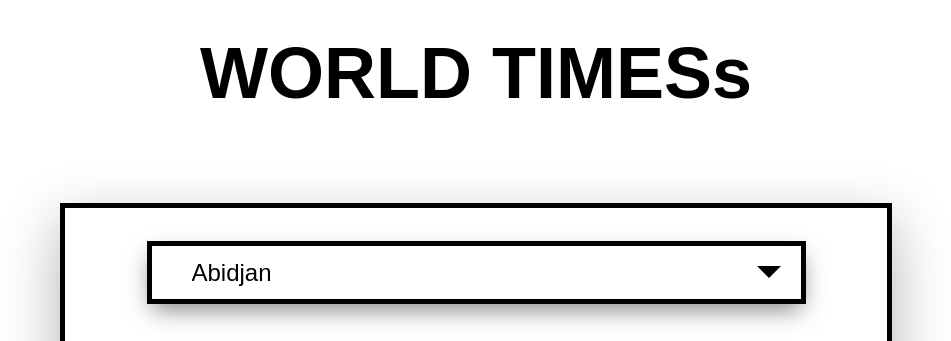
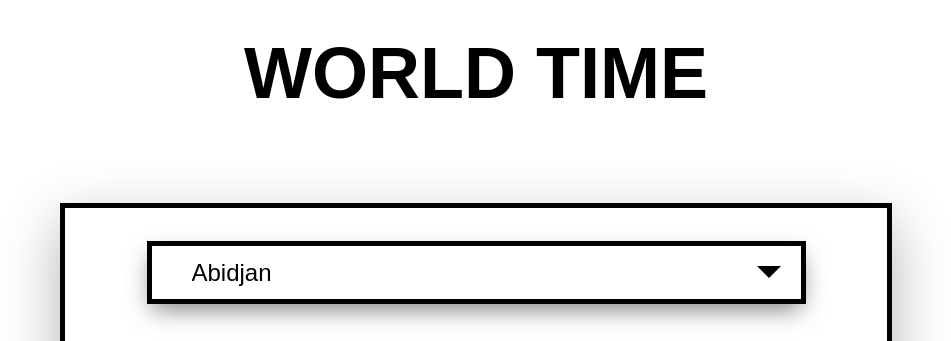
Before and after one commit to Manish20060829/Timezoneapp, a website: page dist/index.html in a window 1280 px wide. Shown: the top 341 px of the page, without its empty margins (164-1115 px from the left). Drawn offline with Linux system fonts and the light colour scheme.

Commit message:
index title changed

```diff
--- a/dist/index.html
+++ b/dist/index.html
@@ -9,7 +9,7 @@
     </head>
     <body>
 
-      <header>WORLD TIMESs</header>
+      <header>WORLD TIME</header>
 
       <div id = "container">
         <div class = "custom-select">
```
